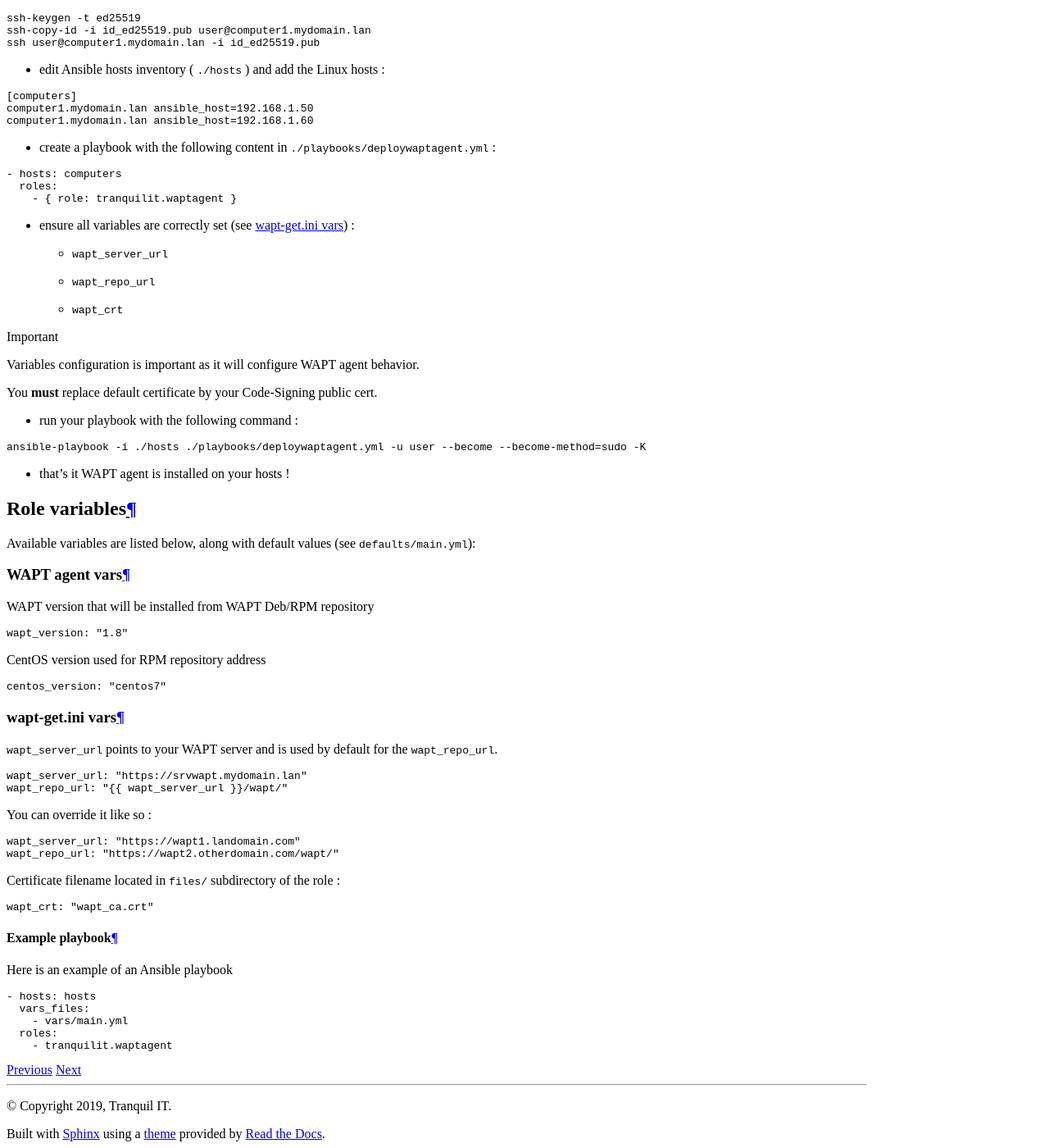
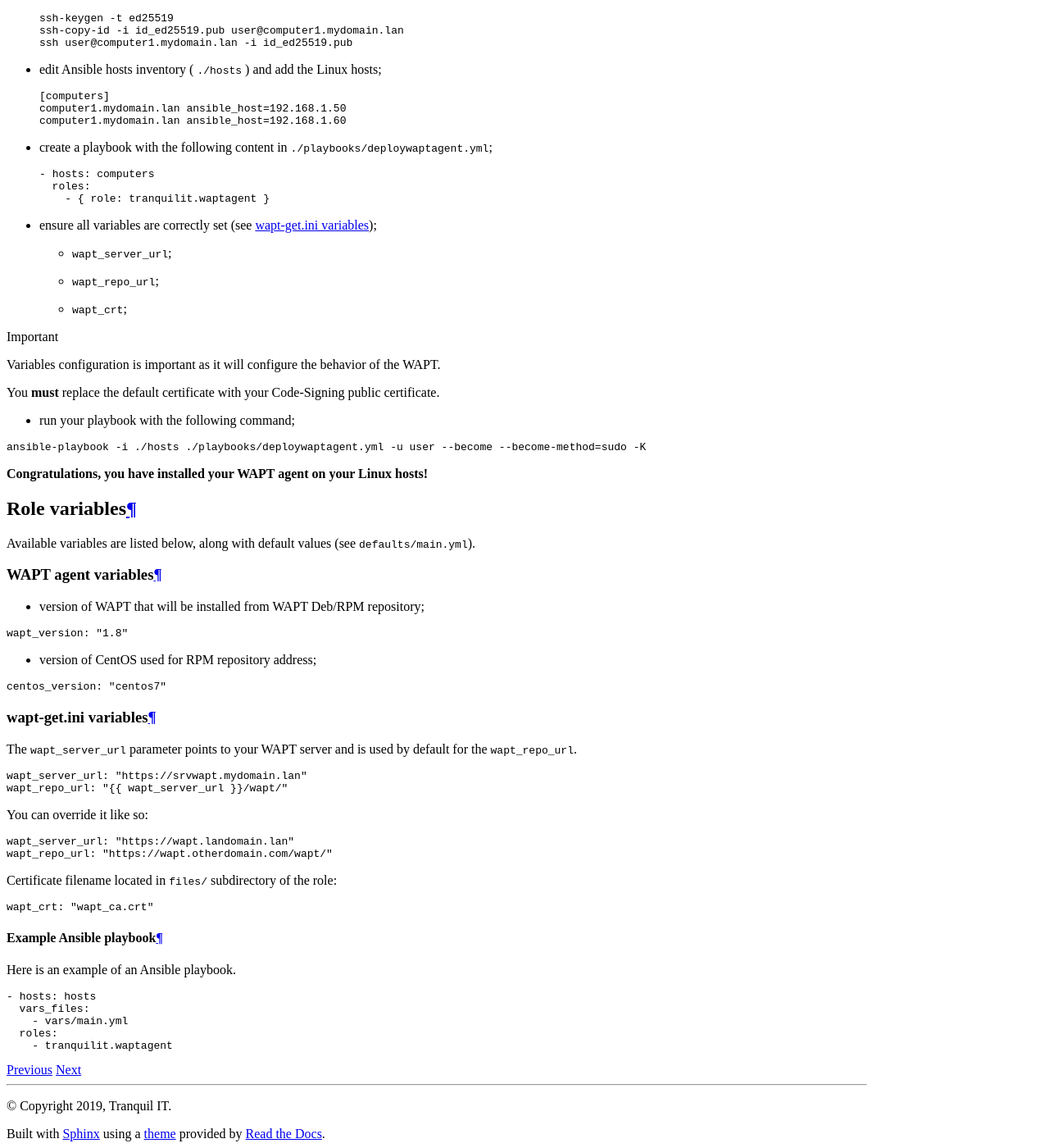
Before and after one commit to tranquilit/WAPT-Documentation, a Sphinx documentation site: the page built from source/wapt-configuration/wapt-deploy/waptagent-ansible.rst, in a window 1280 px wide and 1400 px high, scrolled down 1896 px. Shown: the whole window at 82% size. Built offline with Sphinx 7.4.7 and the Read the Docs theme 2.0.0, drawn with Linux system fonts in a browser that asks for light colours; some of the changed text lies outside the part shown.

Commit message:
cleanup of RST related to Ansible

```diff
--- a/source/wapt-configuration/wapt-deploy/waptagent-ansible.rst
+++ b/source/wapt-configuration/wapt-deploy/waptagent-ansible.rst
@@ -6,158 +6,162 @@
    Niveau 5: ^^^^^^^^^^^^^^^^^^^^
 
 .. meta::
-  :description: Deploying the WAPT Agent on Linux
-  :keywords: waptagent, linux, deployment, deploy, deploying, documentation, WAPT
+  :description: Deploying the Linux WAPT Agent with Ansible
+  :keywords: waptagent, linux, deployment, deploy, Ansible, documentation, WAPT
 
 .. _install_waptagent_ansible:
 
-Deploying the WAPT Agent with Ansible
-=====================================
+Deploying the Linux WAPT Agent with Ansible
+===========================================
 
-To avoid mistakes and automate your WAPT agents deployment, we provide Ansible roles for WAPT agent installation on :
+To avoid mistakes and automate your WAPT agents deployment on Linux,
+we provide Ansible roles for installing WAPT agents on:
 
-* Debian
-* Ubuntu
-* RHEL
-* CentOS.
+* Debian;
 
-You can explore the role source code here : `tranquilit.waptagent <https://github.com/tranquilit/ansible.waptagent>`_.
+* Ubuntu;
+
+* RHEL;
+
+* CentOS;
+
+You can explore the role source code
+`by visiting this link on Github <https://github.com/tranquilit/ansible.waptagent>`_.
 
 Requirements
------------------------
+------------
 
-* Debian Linux or CentOS hosts
-* a sudoers user on these hosts
-* Ansible 2.8
+* Debian Linux or CentOS hosts;
 
-Install Ansible role
--------------------------
+* a sudoers user on these hosts;
 
-* install ``tranquilit.waptagent`` Ansible role
+* Ansible 2.8;
 
-.. code-block:: bash
+Installing the Ansible role
+---------------------------
 
-  ansible-galaxy install tranquilit.waptagent
+* install ``tranquilit.waptagent`` Ansible role;
 
+  .. code-block:: bash
 
-* to install the role elsewhere, use the command like this
+    ansible-galaxy install tranquilit.waptagent
 
-.. code-block:: bash
+* to install the role elsewhere, use the *-p* subcommand like this;
 
-  ansible-galaxy install tranquilit.waptagent -p /path/to/role/directory/
+  .. code-block:: bash
 
+    ansible-galaxy install tranquilit.waptagent -p /path/to/role/directory/
 
-Using Ansible role
---------------------------
+Using the Ansible role
+----------------------
 
-* ensure you have a working ssh key deployed on your hosts, if not you can generate and copy one like so :
+* ensure you have a working ssh key deployed on your hosts,
+  if not you can generate and copy one like below;
 
-.. code-block:: bash
+  .. code-block:: bash
 
     ssh-keygen -t ed25519
     ssh-copy-id -i id_ed25519.pub user@computer1.mydomain.lan
     ssh user@computer1.mydomain.lan -i id_ed25519.pub
 
+* edit Ansible hosts inventory ( :file:`./hosts` ) and add the Linux hosts;
 
-* edit Ansible hosts inventory ( :file:`./hosts` ) and add the Linux hosts :
-
-.. code-block:: ini
+  .. code-block:: ini
 
     [computers]
     computer1.mydomain.lan ansible_host=192.168.1.50
     computer1.mydomain.lan ansible_host=192.168.1.60
 
+* create a playbook with the following content
+  in :file:`./playbooks/deploywaptagent.yml`;
 
-* create a playbook with the following content in :file:`./playbooks/deploywaptagent.yml` :
-
-.. code-block:: yaml
+  .. code-block:: yaml
 
     - hosts: computers
       roles:
         - { role: tranquilit.waptagent }
 
-* ensure all variables are correctly set (see :ref:`install_waptagent_ansible_vars`) :
+* ensure all variables are correctly set
+  (see :ref:`install_waptagent_ansible_vars`);
 
-  * ``wapt_server_url``
-  * ``wapt_repo_url``
-  * ``wapt_crt``
+  * ``wapt_server_url``;
+
+  * ``wapt_repo_url``;
+
+  * ``wapt_crt``;
 
 .. important::
 
-    Variables configuration is important as it will configure WAPT agent behavior.
+  Variables configuration is important as it will configure the behavior
+  of the WAPT.
 
-    You **must** replace default certificate by your Code-Signing public cert.
+  You **must** replace the default certificate with your Code-Signing
+  public certificate.
 
-
-
-* run your playbook with the following command :
+* run your playbook with the following command;
 
 .. code-block:: bash
 
-    ansible-playbook -i ./hosts ./playbooks/deploywaptagent.yml -u user --become --become-method=sudo -K
+  ansible-playbook -i ./hosts ./playbooks/deploywaptagent.yml -u user --become --become-method=sudo -K
 
-
-* that's it WAPT agent is installed on your hosts !
-
+**Congratulations, you have installed your WAPT agent on your Linux hosts!**
 
 Role variables
-------------------------------
+--------------
 
-Available variables are listed below, along with default values (see ``defaults/main.yml``):
+Available variables are listed below, along with default values
+(see ``defaults/main.yml``).
 
-WAPT agent vars
-++++++++++++++++++++++
+WAPT agent variables
+++++++++++++++++++++
 
-WAPT version that will be installed from WAPT Deb/RPM repository
+* version of WAPT that will be installed from WAPT Deb/RPM repository;
 
 .. code-block:: yaml
 
-    wapt_version: "1.8"
+  wapt_version: "1.8"
 
-CentOS version used for RPM repository address
+* version of CentOS used for RPM repository address;
 
 .. code-block:: yaml
 
-    centos_version: "centos7"
-
+  centos_version: "centos7"
 
 .. _install_waptagent_ansible_vars:
 
-wapt-get.ini vars
-++++++++++++++++++++++++++++++++
+wapt-get.ini variables
+++++++++++++++++++++++
 
-``wapt_server_url`` points to your WAPT server and is used by default for the ``wapt_repo_url``.
+The ``wapt_server_url`` parameter points to your WAPT server and is used
+by default for the ``wapt_repo_url``.
 
 .. code-block:: yaml
 
-    wapt_server_url: "https://srvwapt.mydomain.lan"
-    wapt_repo_url: "{{ wapt_server_url }}/wapt/"
+  wapt_server_url: "https://srvwapt.mydomain.lan"
+  wapt_repo_url: "{{ wapt_server_url }}/wapt/"
 
-
-You can override it like so :
+You can override it like so:
 
 .. code-block:: yaml
 
-    wapt_server_url: "https://wapt1.landomain.com"
-    wapt_repo_url: "https://wapt2.otherdomain.com/wapt/"
+  wapt_server_url: "https://wapt.landomain.lan"
+  wapt_repo_url: "https://wapt.otherdomain.com/wapt/"
 
-
-Certificate filename located in :file:`files/` subdirectory of the role :
+Certificate filename located in :file:`files/` subdirectory of the role:
 
 .. code-block:: yaml
 
-    wapt_crt: "wapt_ca.crt"
+  wapt_crt: "wapt_ca.crt"
 
+Example Ansible playbook
+""""""""""""""""""""""""
 
-Example playbook
-""""""""""""""""""""""""""""""""""""""
-
-Here is an example of an Ansible playbook
+Here is an example of an Ansible playbook.
 
 .. code-block:: yaml
 
-    - hosts: hosts
-      vars_files:
-        - vars/main.yml
-      roles:
-        - tranquilit.waptagent
+  - hosts: hosts
+    vars_files:
+      - vars/main.yml
+    roles:
+      - tranquilit.waptagent
```
Also changed, not shown: source/wapt-usage/wapt-organizational-unit.rst (+30 -24 lines), source/wapt-usage/wapt-profile-package.rst (+28 -28 lines), source/waptserver-install/advanced/install-waptserver-with-ansible.rst (+65 -69 lines).
